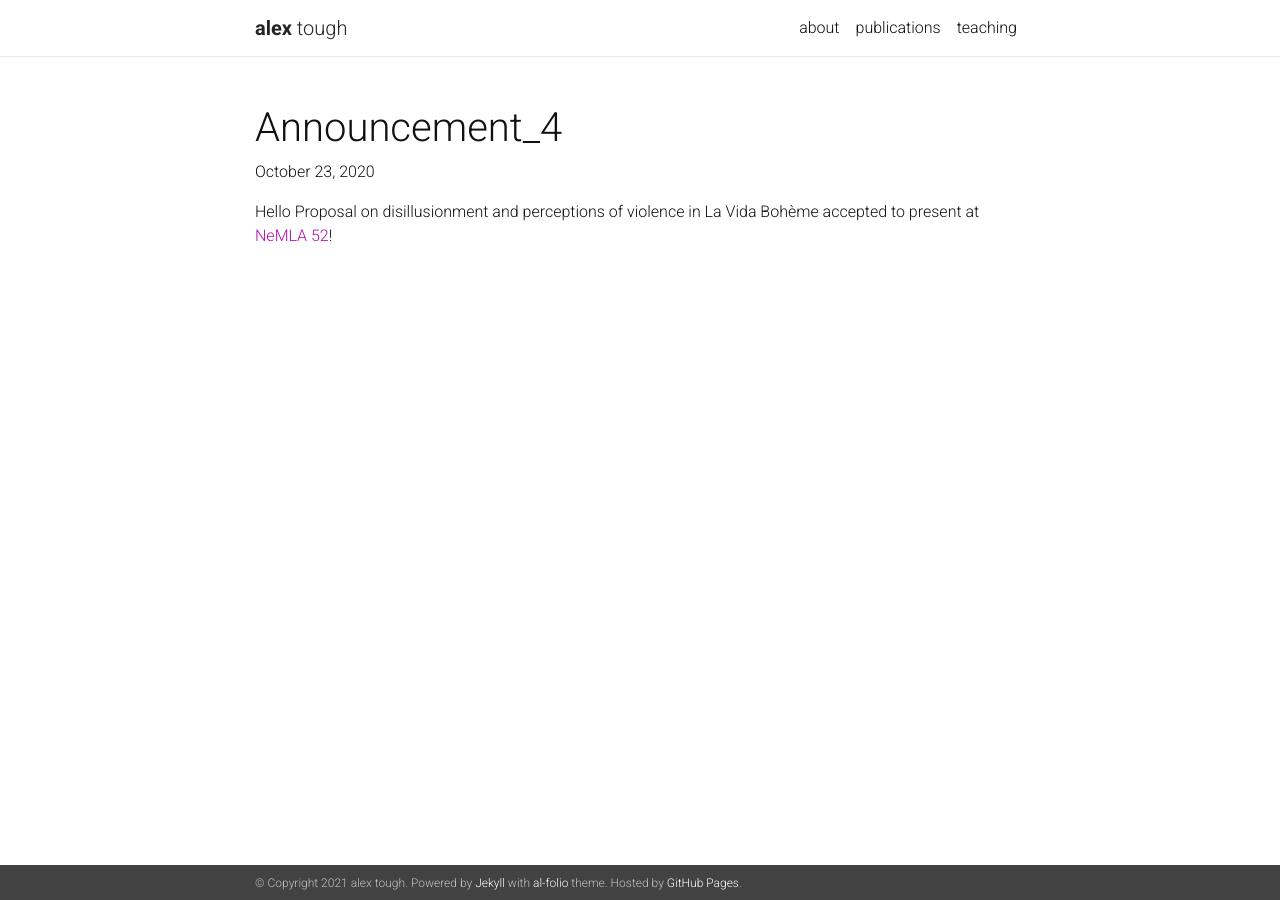
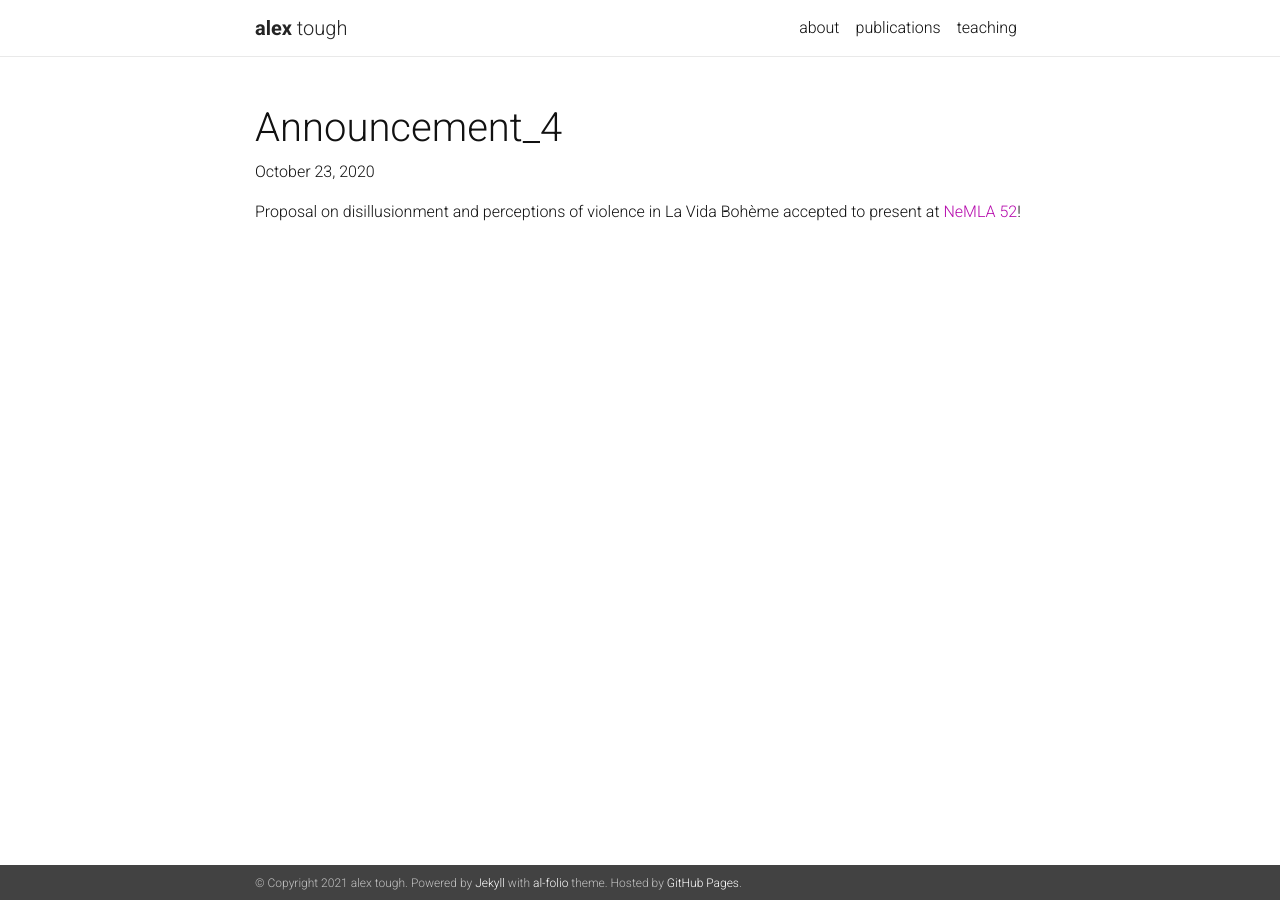
Before and after one commit to alextoughg/alextoughg.github.io, a Jekyll site: the page built from _news/announcement_4.md, in a window 1280 px wide. Built offline with Jekyll 4.4.1, drawn with Linux system fonts in a browser that asks for light colours; nearby versions of some CDN libraries; a style sheet for code colours, icons or effects is not loaded.

```diff
--- a/_news/announcement_4.md
+++ b/_news/announcement_4.md
@@ -3,4 +3,4 @@
 date: 2020-10-23 15:59:00-0400
 inline: true
 ---
-Hello Proposal on disillusionment and perceptions of violence in La Vida Bohème accepted to present at [NeMLA 52](http://www.buffalo.edu/nemla/convention.html)!
+Proposal on disillusionment and perceptions of violence in La Vida Bohème accepted to present at [NeMLA 52](http://www.buffalo.edu/nemla/convention.html)!
```
Also changed, not shown: _pages/about.md (+1 -1 lines), 1 other file.
